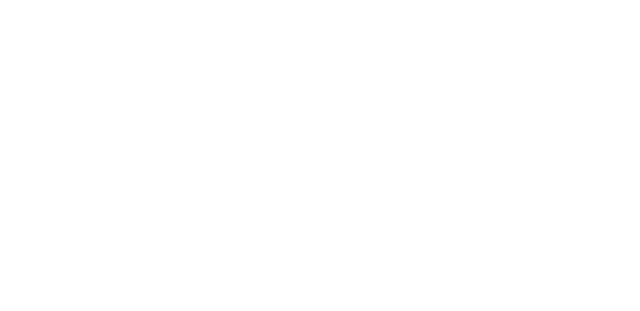
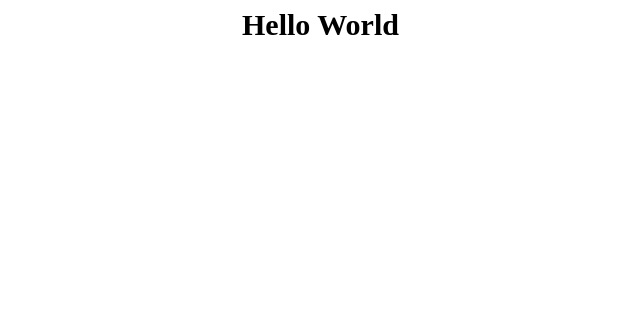
Before and after one commit to BackJIwon/BackJIwon.github.io, a plain HTML site: page index.html in a window 1280 px wide. Shown: the whole page, without its empty margins (198-838 px from the left). Drawn offline with Linux system fonts and the light colour scheme.

Commit message:
#1 인사 해주는 영역 예쁘게 수정

```diff
--- a/index.html
+++ b/index.html
@@ -3,8 +3,18 @@
 <head>
     <title>지원이의 홈페이지</title>
     <script src="./main.js"></script>
+    <style>
+   		.greeting{
+   			font-size:30px;
+   			font-weight:bold;
+   			color:margeta;
+   			width:400px;
+   			height:300px;
+   			margin:auto;
+   		}
+    </style>
 </head>
 <body>
-
+	<div class="greeting">Hello World</div>
 </body>
 </html>
```
